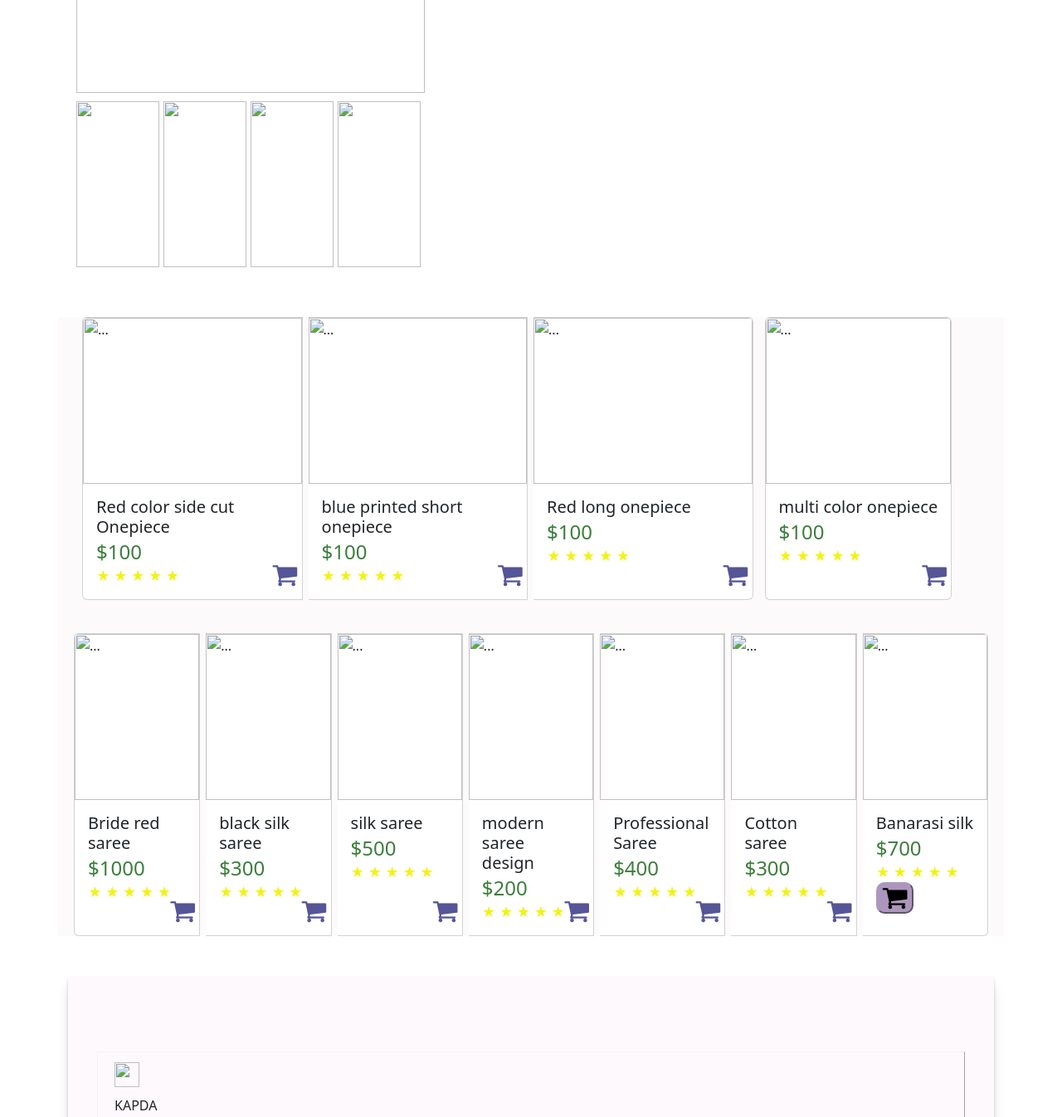
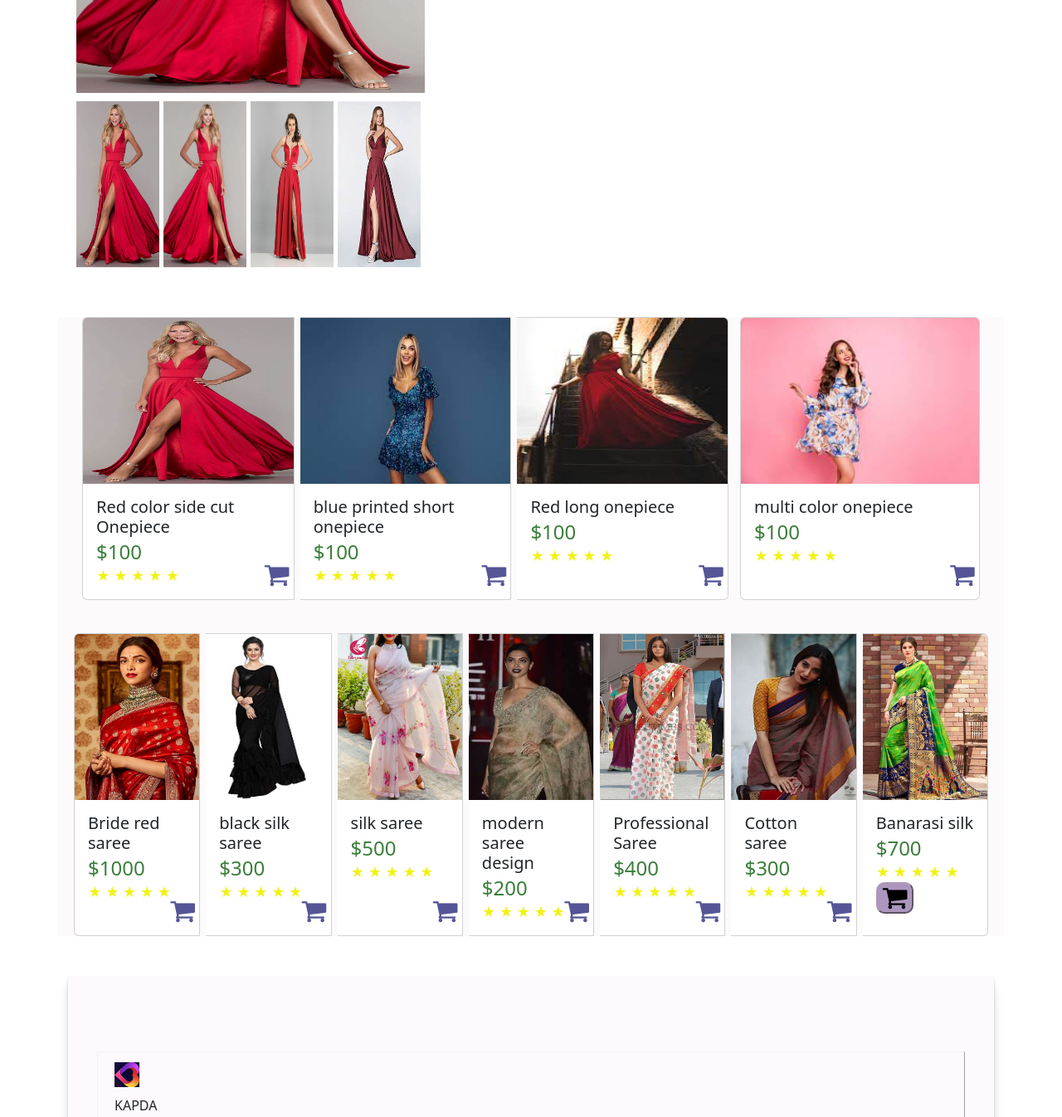
Before and after one commit to PratikshaPadole/KapdaNumber1shop, a plain HTML site: page single.html in a window 1280 px wide. Shown: the part 400-1746 px from the top of the page at 83% size. Drawn offline with nearby package versions, Linux system fonts and the light colour scheme; files whose address does not match are found by name.

Commit message:
Update single.html

```diff
--- a/single.html
+++ b/single.html
@@ -26,7 +26,7 @@
   <header class="container">
     <nav class="flex  space-between">
       <div class="left flex  item-center ">
-<div><img src="images/l1.jpg" height="30px" width="30px">
+<div><img src="l1.jpg" height="30px" width="30px">
         <h6>KAPDA</h6></div>
         <ul class=" navbar flex  item-center justify-content  uppercase semibold">
           <li class=""><a href="index.html">Home</a></li>
@@ -48,13 +48,13 @@
   <section class="prodetails container ">
    <div class=" single-img">
 
-        <img src="images/redimg2.jpg" width="100%" id="product-img" height="400px"width="320px">
+        <img src="redimg2.jpg" width="100%" id="product-img" height="400px"width="320px">
         <div class="small-img-group">
             <div class="small-img-col">
-            <img src="images/redimg1.jpg" height="200px" width="100px" class="small-img" alt=""></div>
-            <div class="small-img-col"><img src="images/redimg2.jpg" height="200px" width="100px" class="small-img" alt=""onclick="click()"></div>
-            <div class="small-img-col">  <img src="images/redimg4.jpg"  height="200px" width="100" class="small-img" alt=""onclick="click()"></div>
-            <div class="small-img-col"> <img src="images/redimg3.jpg" height="200px" width="100px"  class="small-img" alt=""onclick="click()"></div>
+            <img src="redimg1.jpg" height="200px" width="100px" class="small-img" alt=""></div>
+            <div class="small-img-col"><img src="redimg2.jpg" height="200px" width="100px" class="small-img" alt=""onclick="click()"></div>
+            <div class="small-img-col">  <img src="redimg4.jpg"  height="200px" width="100" class="small-img" alt=""onclick="click()"></div>
+            <div class="small-img-col"> <img src="redimg3.jpg" height="200px" width="100px"  class="small-img" alt=""onclick="click()"></div>
         </div>
    </div>
         <div class="single-details">
@@ -87,7 +87,7 @@
     <div class="product1 flex" >
     <div class="card-group">
       <div class="card f "onclick="window.location.href='single.html';">
-        <img src="images/redimg1.jpg" class="card-img-top" alt="..."height="200px" width="200px">
+        <img src="redimg1.jpg" class="card-img-top" alt="..."height="200px" width="200px">
         <div class="card-body">
           <h5 class="card-title">Red color side cut Onepiece</h5>
           <h4>$100</h4>
@@ -103,7 +103,7 @@
         </div>
       </div>
       <div class="card f">
-        <img src="images/bpic.jpg" class="card-img-top" alt="..."height="200px" width="200px">
+        <img src="bpic.jpg" class="card-img-top" alt="..."height="200px" width="200px">
         <div class="card-body">
           <h5 class="card-title">blue printed short onepiece</h5>
           <h4>$100</h4>
@@ -119,7 +119,7 @@
         </div>
       </div>
       <div class="card f">
-        <img src="/images/rpic.jpg" class="card-img-top" alt="..."height="200px" width="200px">
+        <img src="rpic.jpg" class="card-img-top" alt="..."height="200px" width="200px">
         <div class="card-body">
           <h5 class="card-title">Red long onepiece</h5>
           <h4>$100</h4>
@@ -136,7 +136,7 @@
       </div>
     </div>
     <div class="card f">
-      <img src="images/cpic.jpg" class="card-img-top" alt="..."height="200px" width="200px">
+      <img src="cpic.jpg" class="card-img-top" alt="..."height="200px" width="200px">
       <div class="card-body">
         <h5 class="card-title">multi color onepiece</h5>
         <h4>$100</h4>
@@ -154,7 +154,7 @@
     </div>
   <div class="card-group">
       <div class="card f col-lg-3  col-md-4  col-12">
-        <img src="images/redsaree.jpg" class="card-img-top" alt="..."height="200px" width="200px">
+        <img src="redsaree.jpg" class="card-img-top" alt="..."height="200px" width="200px">
         <div class="card-body">
           <h5 class="card-title">Bride red saree</h5>
           <h4>$1000</h4>
@@ -171,7 +171,7 @@
         </div>
 
       <div class="card f col-lg-3  col-md-4  col-12">
-        <img src="images/blacksaree.jpg" class="card-img-top" alt="..."height="200px" width="200px">
+        <img src="blacksaree.jpg" class="card-img-top" alt="..."height="200px" width="200px">
         <div class="card-body">
           <h5 class="card-title">black silk saree</h5>
           <h4>$300</h4>
@@ -188,7 +188,7 @@
         </div>
 
       <div class="card f col-lg-3  col-md-4  col-12">
-        <img src="/images/pinksaree.jpg" class="card-img-top" alt="..."height="200px" width="200px">
+        <img src="pinksaree.jpg" class="card-img-top" alt="..."height="200px" width="200px">
         <div class="card-body">
           <h5 class="card-title">silk saree</h5>
           <h4>$500</h4>
@@ -204,7 +204,7 @@
         </div>
         </div>
         <div class="card f col-lg-3  col-md-4  col-12">
-          <img src="/images/fancisaree.jpg" class="card-img-top" alt="..."height="200px" width="200px">
+          <img src="fancisaree.jpg" class="card-img-top" alt="..."height="200px" width="200px">
           <div class="card-body">
             <h5 class="card-title">modern saree design</h5>
             <h4>$200</h4>
@@ -222,7 +222,7 @@
           </div>
 
           <div class="card f col-lg-3  col-md-4  col-12">
-            <img src="/images/officesaree.jpg" class="card-img-top" alt="..."height="200px" width="200px">
+            <img src="officesaree.jpg" class="card-img-top" alt="..."height="200px" width="200px">
             <div class="card-body">
               <h5 class="card-title">Professional Saree</h5>
               <h4>$400</h4>
@@ -239,7 +239,7 @@
             </div>
 
             <div class="card f col-lg-3  col-md-4  col-12">
-              <img src="/images/cottonsaree.jpg" class="card-img-top" alt="..."height="200px" width="200px">
+              <img src="cottonsaree.jpg" class="card-img-top" alt="..."height="200px" width="200px">
               <div class="card-body">
                 <h5 class="card-title">Cotton saree</h5>
                 <h4>$300</h4>
@@ -255,7 +255,7 @@
               </div>
               </div>
               <div class="card f  col-lg-3  col-md-4  col-12">
-                <img src="/images/sareepaithni.jpg" class="card-img-top" alt="..."height="200px" width="200px">
+                <img src="sareepaithni.jpg" class="card-img-top" alt="..."height="200px" width="200px">
                 <div class="card-body">
                   <h5 class="card-title">Banarasi silk</h5>
                   <h4>$700</h4>
@@ -283,7 +283,7 @@
 
         <div class=" bcd grid ">
 
-        <div><img src="images/l1.jpg" height="30px" width="30px">
+        <div><img src="l1.jpg" height="30px" width="30px">
           <h6>KAPDA</h6></div>
           <form>
             <div class="form-group">
@@ -321,15 +321,15 @@
     <div class="app g-col-6 g-col-md-4">
     <h3>Download Our apps</h3>
     <p>Shop our product and offers on the go.</p>
-    <img src="images/footerapp.png"alt=""  height="50px" width="100px">
-    <img src="images/appleapp.png" alt="" height="50px" width="100px" >
+    <img src="footerapp.png"alt=""  height="50px" width="100px">
+    <img src="appleapp.png" alt="" height="50px" width="100px" >
    </div>
     </div>
       </div>
     </div>
   <div class="ABC grid text-center">
 
-    <div><img src="images/l1.jpg" height="30px" width="30px">
+    <div><img src="l1.jpg" height="30px" width="30px">
           <h6>KAPDA</h6></div>
      <div class="women g-col-6 g-col-md-4">
       <h3>Women</h3>
```
